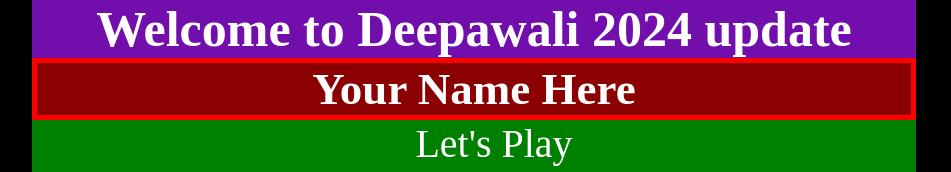
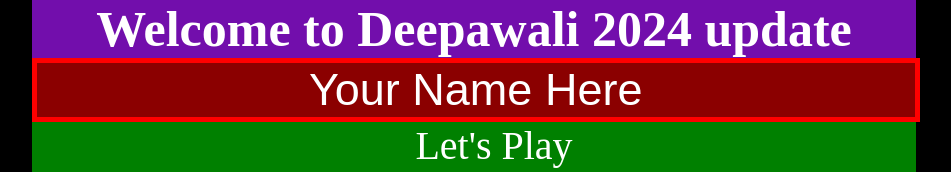
Before and after one commit to Sushnata1/Square-tap-2, a React (Vite) app: page / in a window 1280 px wide. Shown: the part 519-691 px from the top of the page, without its empty margins (166-1117 px from the left). Built offline with nearby package versions, Linux system fonts and the light colour scheme.

Commit message:
name change fix

```diff
--- a/src/components/GameOver.jsx
+++ b/src/components/GameOver.jsx
@@ -12,7 +12,7 @@ export default () => {
         <>
             <div className="pad">
                 <h1>Game Over</h1>
-                <h3>{name}</h3>
+                <p className="name namebox">{name}</p>
                 <h2><i>Score : </i>{score}</h2>
                 <nav>
                     <ul>
--- a/src/components/Title.jsx
+++ b/src/components/Title.jsx
@@ -3,7 +3,6 @@ import { useState, Suspense, lazy } from "react";
 import { LazyLoadImage } from "react-lazy-load-image-component";
 
 import PlaceholderImage from "../assets/placeholder.svg";
-import JsonTable from "./JsonTable";
 
 export default () => {
 
@@ -11,10 +10,11 @@ export default () => {
 
     const imgSrc = "../assets/kali.jpg";
 
-    const saveName = (event) => { //buggy
-        setName(event.target.textContent)
-        localStorage.setItem("name", name)
-        console.log(localStorage);
+    const saveName = (event) => {
+        setName(event.target.value)
+        console.log(event.target.value);
+        localStorage.setItem("name", event.target.value)
+        //console.log(localStorage);
     }
 
     return (
@@ -33,10 +33,8 @@ export default () => {
             </center>
             <h1>Square Tap 2</h1>
             <h2>Welcome to Deepawali 2024 update</h2>
-            <h3 contentEditable
-                onInput={saveName}
-                suppressContentEditableWarning={true}
-            > {name} </h3>
+            <input type="text" name="name" className="name namebox"
+                value={name} onChange={saveName}/>
         </>
     )
 }
--- a/src/index.css
+++ b/src/index.css
@@ -45,22 +45,12 @@ h2 {
   background-color: var(--h2color);
 }
 
-h3 {
+.namebox {
+  display: block;
+  width: 98.8%;
+  font-size: 45px;
+  overflow: auto;
   text-align: center;
-  font-size: 45px;
-  margin: 0;
-  display: block;
-  color: white;
-  overflow: auto;
-  background-color: darkred;
-  border-style: solid;
-  border-width: 5px;
-  border-color: red;
-}
-
-h3:hover {
-  border-style: solid;
-  border-color: white;
 }
 
 .name {
```
